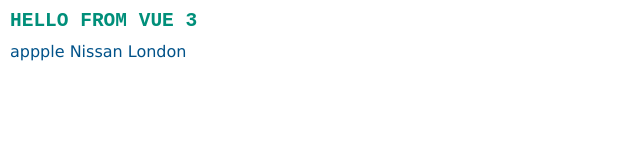
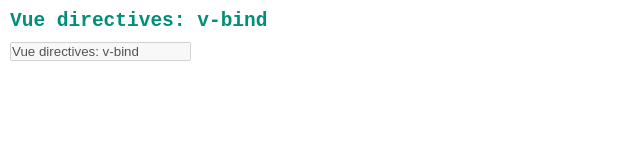
Before and after one commit to Tsumirez/Vue3-first-app, a website: page index.html in a window 1280 px wide. Shown: the whole page, without its empty margins (0-640 px from the left). Drawn offline with nearby package versions, Linux system fonts and the light colour scheme.

Commit message:
Directives and v-bind.
Directives serve the purpose of making html tag attributes dynamic and binding them to Vue logic and data.

A directive consists of 3 parts:

<input type="text" :value='msg' v-bind:disabled='true' />

First is the name/type of the directive - directives are a Vue thing, so you'll learn them as we move along.

Second the attribute it'll control. The moment this attribute is attached to a directive it stops being an HTML attribute and becomes a Vue attribute, which is to be interacted with Vue/javascript syntax.

Lastly is the value..but as mentioned above, we're not in Kansas anymore, but in Vue. The quotation marks holding the value are no longer string delimiters. Instead they are to hold javascript expression, and just as in case with moustache tags (the double curly braces), they have Vue's app root component scope, but without any access to window.

So you're free to snatch data passed with data object and place it here.

v-bind is first directive we'll learn here.
The : is a short-hand for v-bind btw if you wondered about that part:
<input (...) :value='msg' (...)

The v-bind let's you control the following attribute with vue and also  does one way data binding. If you change the value of js data it uses, the attribute in html will automatically update itself.

```diff
--- a/index.html
+++ b/index.html
@@ -15,23 +15,17 @@
 </head>
 <body>
     <div id="vue_app">
-        <h2 title="Vue.js 3">{{msg.toUpperCase()}}</h2>
-        <p>{{list[0]}} {{car.brand}} {{city}}</p>
+        <h2 v-bind:title='title'>{{msg}}</h2>
+        <input type="text" :value="msg" v-bind:disabled='!false'>
     </div>
     <script src="https://unpkg.com/vue@next"></script>
     <script>
         let app = Vue.createApp({
             //options object()
-            setup(){
-                return {
-                    city:'London'
-                }
-            },
             data(){
                 return {
-                    msg:'Hello from Vue 3',
-                    list: ['appple','orange'],
-                    car:{brand: 'Nissan', model: 'GT-R'}
+                    title:'control HTML attributes using v-bind',
+                    msg:'Vue directives: v-bind'
                 }
             }
         });
```
